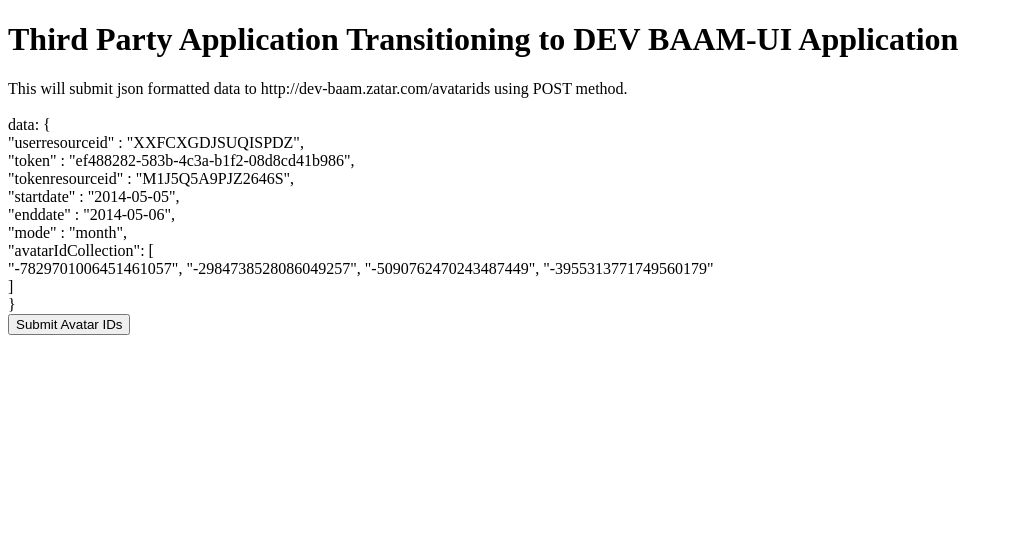
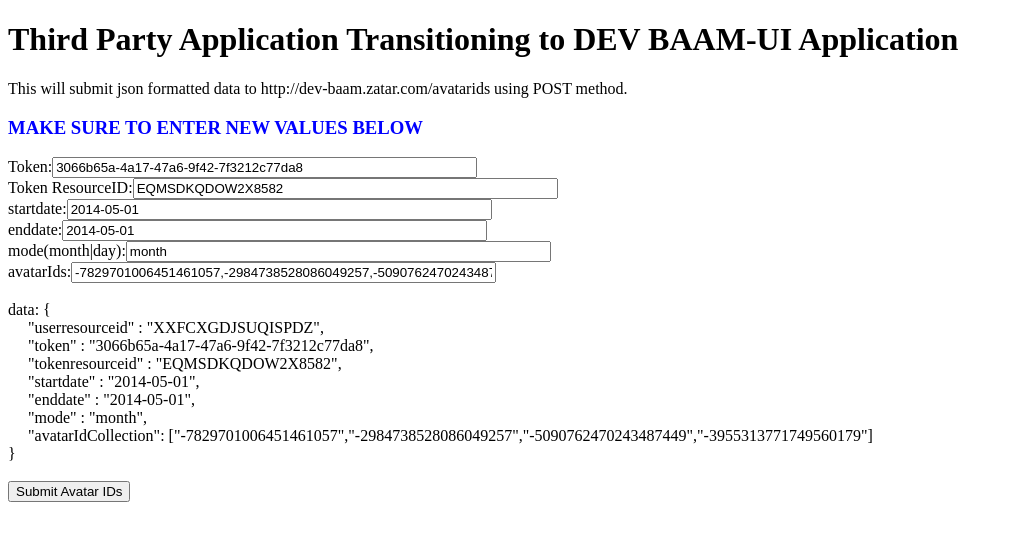
Before and after one commit to c0debreaker/c0debreaker.github.io, a Jekyll site: the page 3rdpartytobaam.html, which Jekyll copies as it is, in a window 1280 px wide. Shown: the top 541 px of the page, without its empty margins (0-1013 px from the left). Built offline with Jekyll 4.4.1, drawn with Linux system fonts in a browser that asks for light colours; nearby versions of some CDN libraries; a script that is not in the unit is left out; comment, search, counter and statistics services are not loaded.

Commit message:
new token

```diff
--- a/3rdpartytobaam.html
+++ b/3rdpartytobaam.html
@@ -13,6 +13,19 @@
         angular.module('myApp', [])
                 .controller('myCtrl', function ($scope, $http, $window) {
 
+                    $scope.auth = {
+                        token : '3066b65a-4a17-47a6-9f42-7f3212c77da8',
+                        tokenresourceid : 'EQMSDKQDOW2X8582',
+                        startdate : '2014-05-01',
+                        enddate : '2014-05-01',
+                        mode : 'month',
+                        avatarIds : '-7829701006451461057,-2984738528086049257,-5090762470243487449,-3955313771749560179'
+                    };
+
+                    $scope.$watch('auth.avatarIds', function(n, o) {
+                        $scope.avatarIds = $scope.auth.avatarIds.split(',').map(function(x) { return x.trim() } );
+                    });
+
                     $scope.sendPost = function() {
 
                         $http({
@@ -21,14 +34,12 @@
                             headers: { 'Content-Type': 'application/json' },
                             data: {
                                 "userresourceid" : "XXFCXGDJSUQISPDZ",
-                                "token" : "ef488282-583b-4c3a-b1f2-08d8cd41b986",
-                                "tokenresourceid" : "M1J5Q5A9PJZ2646S",
-                                "startdate" : "2014-05-05",
-                                "enddate" : "2014-05-06",
-                                "mode" : "month",
-                                "avatarIdCollection": [
-                                    "-7829701006451461057", "-2984738528086049257", "-5090762470243487449", "-3955313771749560179"
-                                ]
+                                "token" : $scope.auth.token,
+                                "tokenresourceid" : $scope.auth.tokenresourceid,
+                                "startdate" : $scope.auth.startdate,
+                                "enddate" : $scope.auth.enddate,
+                                "mode" : $scope.auth.mode,
+                                "avatarIdCollection": $scope.auth.avatarIds.length > 0 ? $scope.auth.avatarIds.split(',').map(function(x) { return x.trim() } ) : []
                             }
                         }).success(function(data, status, headers, config) {
                                     console.log(data);
@@ -48,18 +57,23 @@
     <form ng-submit="sendPost()">
         <h1>Third Party Application Transitioning to DEV BAAM-UI Application</h1>
         This will submit json formatted data to http://dev-baam.zatar.com/avatarids using POST method.<br/>
-        <br/>
+        <h3 style="color:blue">MAKE SURE TO ENTER NEW VALUES BELOW</h3>
+        Token:<input name="auth.token" ng-model="auth.token" size="50"><br/>
+        Token ResourceID:<input name="auth.tokenresourceid" ng-model="auth.tokenresourceid" size="50"><br/>
+        startdate:<input name="auth.startdate" ng-model="auth.startdate" size="50"><br/>
+        enddate:<input name="auth.enddate" ng-model="auth.enddate" size="50"><br/>
+        mode(month|day):<input name="auth.mode" ng-model="auth.mode" size="50"><br/>
+        avatarIds:<input name="auth.avatarIds" ng-model="auth.avatarIds" size="50">
+        <br/><br/>
         data: {<br/>
-        "userresourceid" : "XXFCXGDJSUQISPDZ",<br/>
-        "token" : "ef488282-583b-4c3a-b1f2-08d8cd41b986",<br/>
-        "tokenresourceid" : "M1J5Q5A9PJZ2646S",<br/>
-        "startdate" : "2014-05-05",<br/>
-        "enddate" : "2014-05-06",<br/>
-        "mode" : "month",<br/>
-        "avatarIdCollection": [<br/>
-        "-7829701006451461057", "-2984738528086049257", "-5090762470243487449", "-3955313771749560179"<br/>
-        ]<br/>
-        }<br/>
+        &nbsp;&nbsp;&nbsp;&nbsp;&nbsp;"userresourceid" : "XXFCXGDJSUQISPDZ",<br/>
+        &nbsp;&nbsp;&nbsp;&nbsp;&nbsp;"token" : "{{auth.token}}",<br/>
+        &nbsp;&nbsp;&nbsp;&nbsp;&nbsp;"tokenresourceid" : "{{auth.tokenresourceid}}",<br/>
+        &nbsp;&nbsp;&nbsp;&nbsp;&nbsp;"startdate" : "{{auth.startdate}}",<br/>
+        &nbsp;&nbsp;&nbsp;&nbsp;&nbsp;"enddate" : "{{auth.enddate}}",<br/>
+        &nbsp;&nbsp;&nbsp;&nbsp;&nbsp;"mode" : "{{auth.mode}}",<br/>
+        &nbsp;&nbsp;&nbsp;&nbsp;&nbsp;"avatarIdCollection": {{avatarIds}}<br/>
+        }<br/><br/>
 
         <button type="submit">Submit Avatar IDs</button>
     </form>
```
Also changed, not shown: other parts of 3rdpartytobaam.html (+0 -2 lines).
